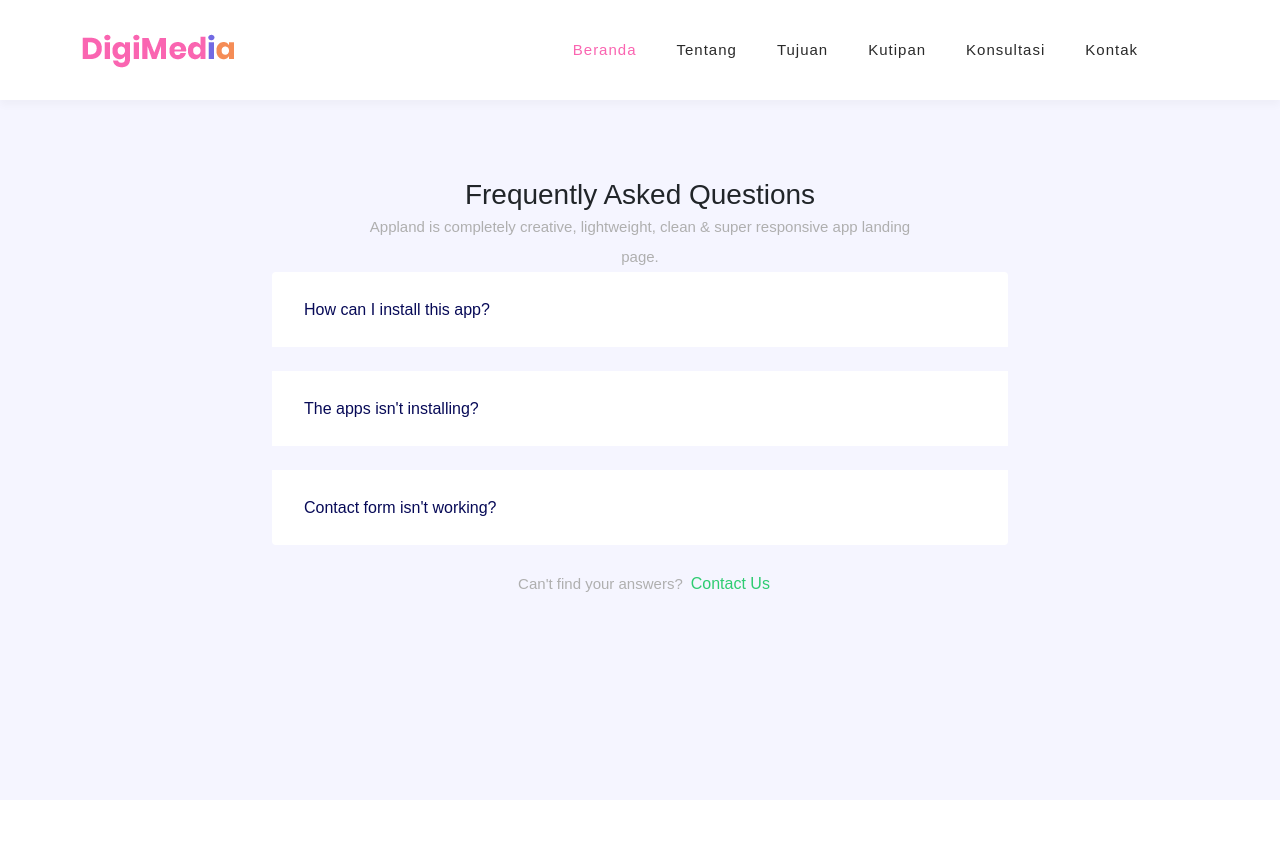
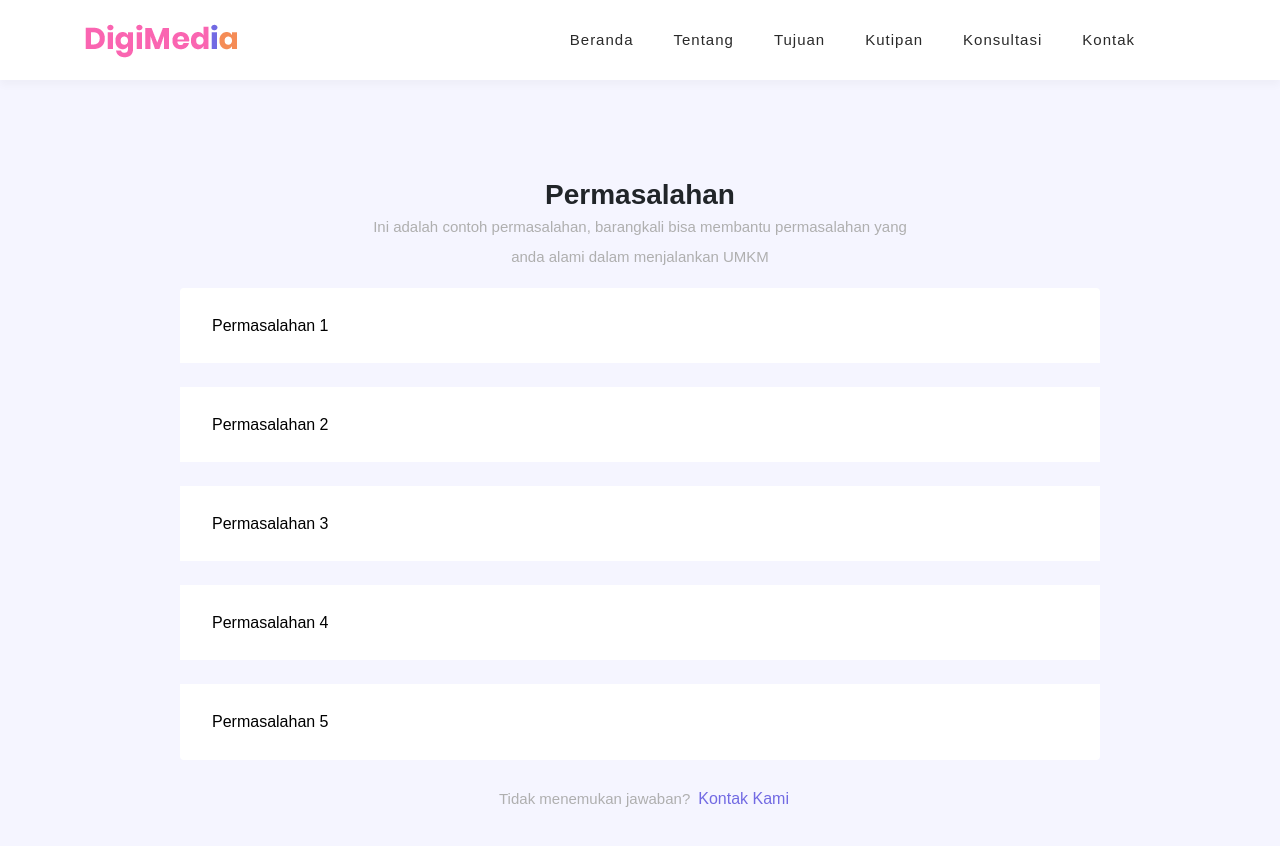
Before and after one commit to gibranar/LoveYourself, a plain HTML site: page problems.html in a window 1280 px wide. Before the commit the page ends 800 px from the top, so only its background shows below. Drawn offline with Linux system fonts and the light colour scheme.

Commit message:
Update: problems page

```diff
--- a/assets/css/problems.css
+++ b/assets/css/problems.css
@@ -1,8 +1,12 @@
-html, body {
-    height: 100%;
+html,
+body {
+  /* height: 100%; */
 }
 body {
   margin-top: 20px;
+}
+.fw-bold {
+  font-weight: bold !important;
 }
 .section_padding_130 {
   padding-top: 130px;
@@ -34,7 +38,7 @@ body {
 .faq-accordian .card .card-header h6 {
   cursor: pointer;
   padding: 1.75rem 2rem;
-  color: #3f43fd;
+  color: #fa65b1;
   display: -webkit-box;
   display: -ms-flexbox;
   display: flex;
@@ -50,7 +54,7 @@ body {
   font-size: 1.5rem;
 }
 .faq-accordian .card .card-header h6.collapsed {
-  color: #070a57;
+  color: #000;
 }
 .faq-accordian .card .card-header h6.collapsed span {
   -webkit-transform: rotate(-180deg);
@@ -81,7 +85,7 @@ body {
 
 .support-button a {
   text-transform: capitalize;
-  color: #2ecc71;
+  color: #726ae3;
 }
 @media only screen and (max-width: 575px) {
   .support-button a {
--- a/assets/css/style.css
+++ b/assets/css/style.css
@@ -102,7 +102,7 @@ header, nav, section, article, aside, footer, hgroup {
 }
 
 html, body {
-  font-family: 'Poppins', sans-serif;
+  font-family: 'Poppins', sans-serif !important;
   font-weight: 400;
   background-color: #fff;
   -ms-text-size-adjust: 100%;
--- a/problems.html
+++ b/problems.html
@@ -9,7 +9,7 @@
     <link rel="stylesheet" href="assets/css/problems.css" />
     <link rel="stylesheet" href="vendor/bootstrap/css/bootstrap-4.5.min.css" />
 
-    <link href="vendor/bootstrap/css/bootstrap.min.css" rel="stylesheet" />
+    <!-- <link href="vendor/bootstrap/css/bootstrap.min.css" rel="stylesheet" /> -->
     <!-- <link rel="stylesheet" href="assets/css/fontawesome.css" /> -->
     <link rel="stylesheet" href="assets/css/animated.css" />
     <link rel="stylesheet" href="assets/css/style.css" />
@@ -45,9 +45,11 @@
               <!-- ***** Menu Start ***** -->
               <ul class="nav" id="nav-ul">
                 <li class="scroll-to-section">
-                  <a href="index.html" class="active">Beranda</a>
+                  <a href="index.html">Beranda</a>
                 </li>
-                <li class="scroll-to-section"><a href="index.html#about">Tentang</a></li>
+                <li class="scroll-to-section">
+                  <a href="index.html#about">Tentang</a>
+                </li>
                 <li class="scroll-to-section">
                   <a href="index.html#services">Tujuan</a>
                 </li>
@@ -57,7 +59,9 @@
                 <li class="scroll-to-section">
                   <a href="index.html#blog">Konsultasi</a>
                 </li>
-                <li class="scroll-to-section"><a href="index.html#contact">Kontak</a></li>
+                <li class="scroll-to-section">
+                  <a href="index.html#contact">Kontak</a>
+                </li>
                 <li class="scroll-to-section">
                   <!-- <div class="border-first-button">
                     <a href="problems.html">Cek Permasalahan</a>
@@ -74,8 +78,6 @@
       </div>
     </header>
 
-
-
     <div class="faq_area section_padding_130 w-100 h-100" id="faq">
       <div class="container mt-5">
         <div class="row justify-content-center">
@@ -89,20 +91,21 @@
                 animation-name: fadeInUp;
               "
             >
-              <h3><span>Frequently </span> Asked Questions</h3>
+              <h3 class="fw-bold">Permasalahan</h3>
               <p>
-                Appland is completely creative, lightweight, clean &amp; super
-                responsive app landing page.
+                Ini adalah contoh permasalahan, barangkali bisa membantu
+                permasalahan yang anda alami dalam menjalankan UMKM
               </p>
               <div class="line"></div>
             </div>
           </div>
         </div>
-        <div class="row justify-content-center">
-          <div class="col-12 col-sm-10 col-lg-8">
+        <div class="row justify-content-center mt-3">
+          <div class="col-12 col-sm-10">
             <div class="accordion faq-accordian" id="faqAccordion">
+                <!-- Card permasalahan -->
               <div
-                class="card border-0 wow fadeInUp"
+                class="card border-0 wow fadeInUp d-flex"
                 data-wow-delay="0.2s"
                 style="
                   visibility: visible;
@@ -118,7 +121,7 @@
                     aria-expanded="true"
                     aria-controls="collapseOne"
                   >
-                    How can I install this app?<span
+                    Permasalahan 1<span
                       class="lni-chevron-up"
                     ></span>
                   </h6>
@@ -142,6 +145,7 @@
                   </div>
                 </div>
               </div>
+                <!-- Card permasalahan -->
               <div
                 class="card border-0 wow fadeInUp"
                 data-wow-delay="0.3s"
@@ -159,7 +163,7 @@
                     aria-expanded="true"
                     aria-controls="collapseTwo"
                   >
-                    The apps isn't installing?<span
+                    Permasalahan 2<span
                       class="lni-chevron-up"
                     ></span>
                   </h6>
@@ -183,6 +187,7 @@
                   </div>
                 </div>
               </div>
+                <!-- Card permasalahan -->
               <div
                 class="card border-0 wow fadeInUp"
                 data-wow-delay="0.4s"
@@ -200,7 +205,7 @@
                     aria-expanded="true"
                     aria-controls="collapseThree"
                   >
-                    Contact form isn't working?<span
+                    Permasalahan 3<span
                       class="lni-chevron-up"
                     ></span>
                   </h6>
@@ -209,6 +214,90 @@
                   class="collapse"
                   id="collapseThree"
                   aria-labelledby="headingThree"
+                  data-parent="#faqAccordion"
+                >
+                  <div class="card-body">
+                    <p>
+                      Lorem ipsum dolor sit amet consectetur adipisicing elit.
+                      Architecto quidem facere deserunt sint animi sapiente
+                      vitae suscipit.
+                    </p>
+                    <p>
+                      Appland is completely creative, lightweight, clean &amp;
+                      super responsive app landing page.
+                    </p>
+                  </div>
+                </div>
+              </div>
+                <!-- Card permasalahan -->
+              <div
+                class="card border-0 wow fadeInUp"
+                data-wow-delay="0.4s"
+                style="
+                  visibility: visible;
+                  animation-delay: 0.4s;
+                  animation-name: fadeInUp;
+                "
+              >
+                <div class="card-header" id="heading4">
+                  <h6
+                    class="mb-0 collapsed"
+                    data-toggle="collapse"
+                    data-target="#collapse4"
+                    aria-expanded="true"
+                    aria-controls="collapse4"
+                  >
+                    Permasalahan 4<span
+                      class="lni-chevron-up"
+                    ></span>
+                  </h6>
+                </div>
+                <div
+                  class="collapse"
+                  id="collapse4"
+                  aria-labelledby="heading4"
+                  data-parent="#faqAccordion"
+                >
+                  <div class="card-body">
+                    <p>
+                      Lorem ipsum dolor sit amet consectetur adipisicing elit.
+                      Architecto quidem facere deserunt sint animi sapiente
+                      vitae suscipit.
+                    </p>
+                    <p>
+                      Appland is completely creative, lightweight, clean &amp;
+                      super responsive app landing page.
+                    </p>
+                  </div>
+                </div>
+              </div>
+                <!-- Card permasalahan -->
+              <div
+                class="card border-0 wow fadeInUp"
+                data-wow-delay="0.4s"
+                style="
+                  visibility: visible;
+                  animation-delay: 0.4s;
+                  animation-name: fadeInUp;
+                "
+              >
+                <div class="card-header" id="heading5">
+                  <h6
+                    class="mb-0 collapsed"
+                    data-toggle="collapse"
+                    data-target="#collapse5"
+                    aria-expanded="true"
+                    aria-controls="collapse5"
+                  >
+                    Permasalahan 5<span
+                      class="lni-chevron-up"
+                    ></span>
+                  </h6>
+                </div>
+                <div
+                  class="collapse"
+                  id="collapse5"
+                  aria-labelledby="heading5"
                   data-parent="#faqAccordion"
                 >
                   <div class="card-body">
@@ -236,8 +325,8 @@
               "
             >
               <i class="lni-emoji-sad"></i>
-              <p class="mb-0 px-2">Can't find your answers?</p>
-              <a href="#"> Contact us</a>
+              <p class="mb-0 px-2">Tidak menemukan jawaban?</p>
+              <a href="#">Kontak kami</a>
             </div>
           </div>
         </div>
@@ -250,8 +339,8 @@
     <script src="assets/js/animation.js"></script>
     <!-- <script src="vendor/jquery/jquery.min.js"></script> -->
     <!-- <script src="vendor/bootstrap/js/bootstrap.bundle.min.js"></script> -->
-    <!-- <script src="assets/js/owl-carousel.js"></script> -->
+    <script src="assets/js/owl-carousel.js"></script>
     <!-- <script src="assets/js/imagesloaded.js"></script> -->
-    <!-- <script src="assets/js/custom.js"></script> -->
+    <script src="assets/js/custom.js"></script>
   </body>
 </html>
```
